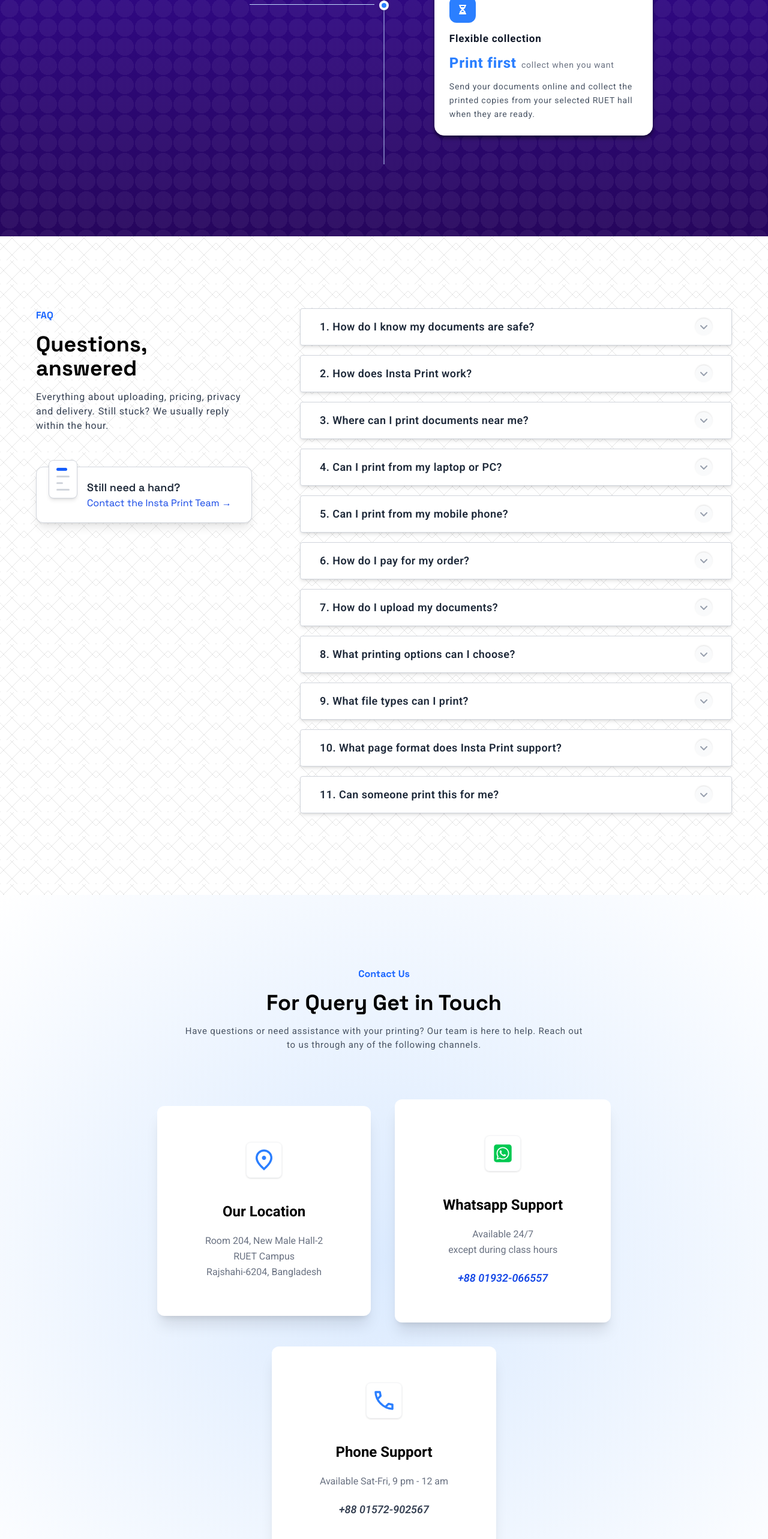
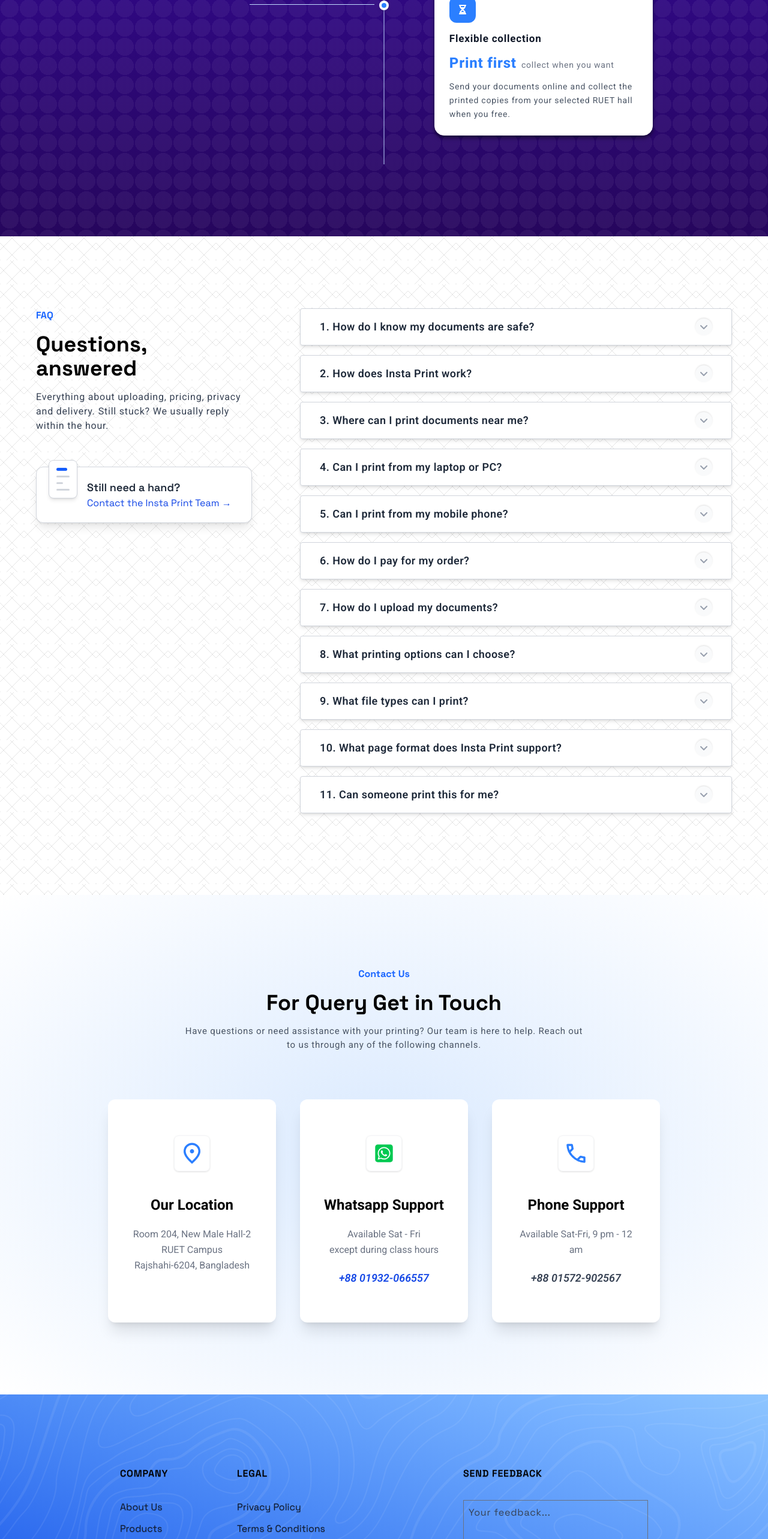
Before and after one commit to RUHAN-HOSSAIN/Insta-Print-Official, a React (Vite) app in the folder web_frontend/: page / in a window 1280 px wide. Shown: the part 3880-6446 px from the top of the page at 60% size. Built offline with nearby package versions, Linux system fonts and the light colour scheme.

Commit message:
Fixing, Contact part flex -> grid

```diff
--- a/web_frontend/src/constant/constactData.tsx
+++ b/web_frontend/src/constant/constactData.tsx
@@ -30,7 +30,7 @@
     title: "Whatsapp Support",
     description: (
       <>
-        Available 24/7 <br />
+        Available Sat - Fri <br />
         except during class hours
       </>
     ),
--- a/web_frontend/src/constant/whyData.tsx
+++ b/web_frontend/src/constant/whyData.tsx
@@ -44,7 +44,7 @@
     highlight: "Print first",
     highlightSub: "collect when you want",
     description:
-      "Send your documents online and collect the printed copies from your selected RUET hall when they are ready.",
+      "Send your documents online and collect the printed copies from your selected RUET hall when you free.",
     icon: <FlexibleTimeIcon className="w-5 h-5" />,
   },
 ];
--- a/web_frontend/src/pages/contact/Contact.tsx
+++ b/web_frontend/src/pages/contact/Contact.tsx
@@ -19,11 +19,11 @@
         </h3>
       </div>
 
-      <div className="font-roboto flex flex-wrap items-center justify-center gap-10 max-sm:gap-20 mt-20">
+      <div className="font-roboto grid grid-cols-1 sm:grid-cols-2 lg:grid-cols-3 gap-10 sm:px-10 md:px-20 xl:px-30 pt-20">
         {contactData.map((item: ContactItem) => (
           <div
             key={item.id}
-            className="flex flex-col gap-7 p-10 sm:px-15 lg:px-20 md:py-15 rounded-xl bg-white max-w-md shadow-xl"
+            className="flex flex-col gap-7 sm:px-6 md:p-8 xl:px-10 py-10 md:py-15 rounded-xl bg-white max-w-sm shadow-xl"
           >
             <div className="flex items-center justify-center">
               <item.icon
```
